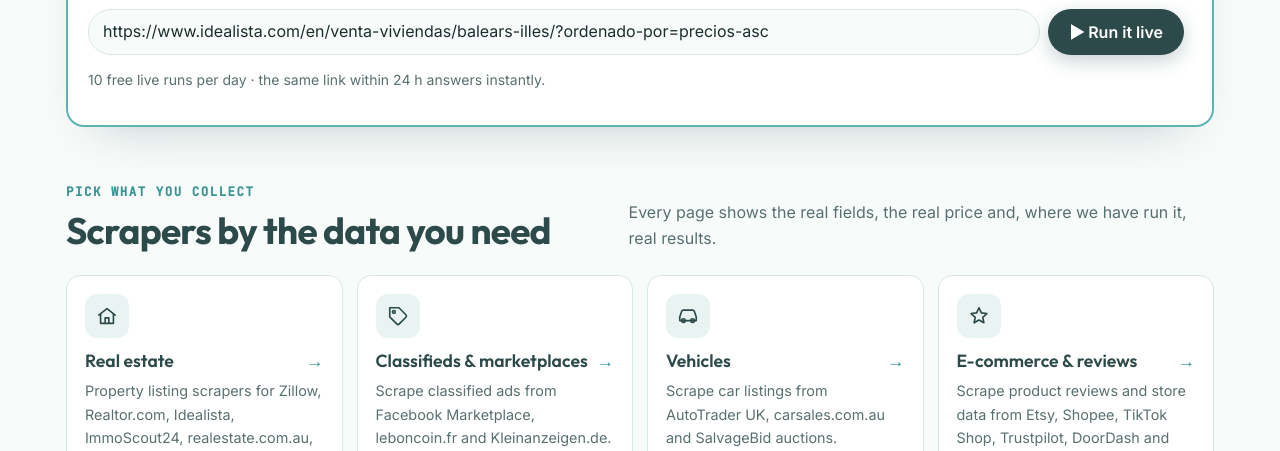
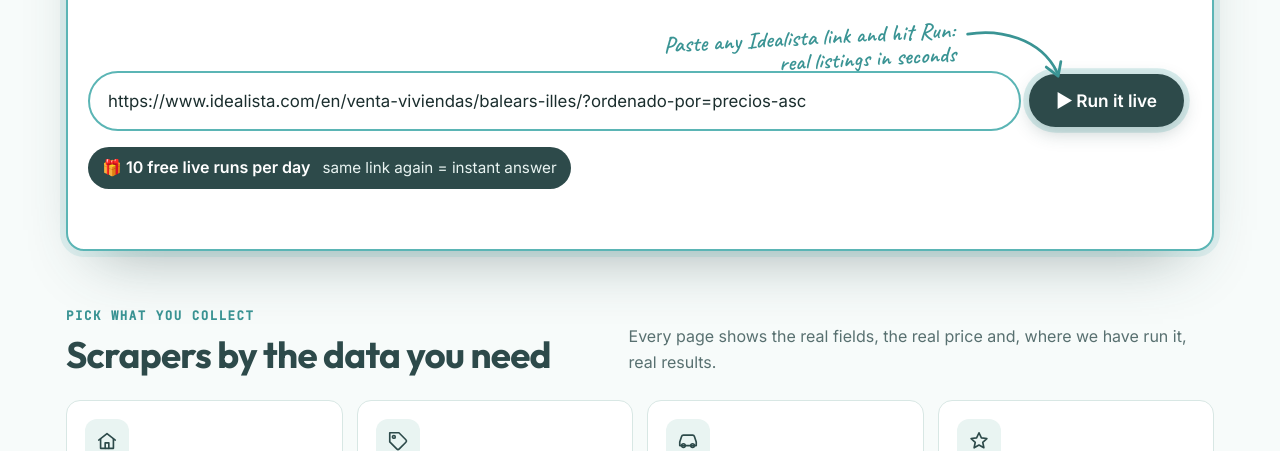
Before and after one commit to FlowExtractAPI/FlowExtractAPI.github.io, an Astro site: page / in a window 1280 px wide. Shown: the part 987-1438 px from the top of the page. Built offline with nearby package versions, Linux system fonts and the light colour scheme; Astro itself is replaced by a stand-in of ours.

Commit message:
Try it live: hand-drawn arrow note, bold quota pill, bigger field, pulsing Run; log why a human check fails
Co-Authored-By: Claude Opus 5.5 <noreply@anthropic.com>

```diff
--- a/package.json
+++ b/package.json
@@ -15,6 +15,7 @@
     "deploy": "node scripts/deploy.mjs"
   },
   "dependencies": {
+    "@fontsource/caveat": "5.2.8",
     "@fontsource/inter": "5.2.8",
     "@fontsource/jetbrains-mono": "5.2.8",
     "@fontsource/outfit": "5.2.8",
--- a/src/components/LiveDemo.astro
+++ b/src/components/LiveDemo.astro
@@ -2,6 +2,7 @@
 // "Try it live": the visitor pastes one link and gets the first results from a real run (POST /api/demo on our own
 // Worker: Turnstile + limits + cache; the Worker holds the run-only token). Results show as Cards (photo, price,
 // title, text, facts: chosen per actor from its dataset schema), Table or JSON, with JSON/CSV downloads.
+import '@fontsource/caveat/600.css';
 import { site } from '../lib/site.js';
 // soon: actors shown as "coming soon" chips (home page). Empty on actor pages.
 const { actor, soon = [], title = 'Try it live' } = Astro.props;
@@ -29,12 +30,14 @@ const freeResults = main && main.priceFreePlanUsd ? Math.floor(5 / main.priceFre
   </div>
   <div data-live-part>
     <p class="muted small">{d.hint}</p>
-    <form class="explorer-tools" data-demo-form>
+    <div class="demo-note" aria-hidden="true"><span>Paste any Idealista link and hit Run:<br>real listings in seconds</span><svg viewBox="0 0 120 70" width="110" height="64"><path d="M6 10 C 40 4, 86 14, 104 52" fill="none" stroke="currentColor" stroke-width="3" stroke-linecap="round"/><path d="M92 46 L105 56 L108 40" fill="none" stroke="currentColor" stroke-width="3" stroke-linecap="round" stroke-linejoin="round"/></svg></div>
+    <form class="explorer-tools demo-form" data-demo-form>
       <input type="url" name="url" required value={d.sample} aria-label={d.label} spellcheck="false" />
-      <button class="btn btn-primary" type="submit" data-demo-run>▶ Run it live</button>
+      <button class="btn btn-primary demo-run" type="submit" data-demo-run>▶ Run it live</button>
       <div class="cf-turnstile" data-sitekey={site.turnstileSiteKey} data-size="flexible" data-appearance="interaction-only" data-callback="feDemoToken" data-error-callback="feDemoError" data-expired-callback="feDemoExpired"></div>
     </form>
-    <p class="muted small" data-demo-status>10 free live runs per day · the same link within 24 h answers instantly.</p>
+    <p class="demo-quota"><b>🎁 10 free live runs per day</b><span>same link again = instant answer</span></p>
+    <p class="demo-status" data-demo-status aria-live="polite"></p>
     <div class="demo-results" data-demo-results hidden>
       <div class="demo-bar">
         <div class="demo-views" role="tablist" aria-label="View">
--- a/src/styles/site.css
+++ b/src/styles/site.css
@@ -266,3 +266,16 @@ details.more summary { cursor: pointer; color: var(--teal-d); font-weight: 600;
 .demo-signup strong { font: 600 1.1rem var(--head); color: #fff; }
 .demo-signup b { color: #fff; }
 .demo-signup .btn-primary { background: var(--teal); color: #0d2a2a; box-shadow: none; }
+/* "Try it live": make it impossible to miss */
+.live-demo { border: 2px solid var(--teal); box-shadow: 0 0 0 6px rgba(91,181,181,.15), 0 30px 60px -30px rgba(45,74,74,.45); position: relative; }
+.live-demo h2 { font-size: clamp(1.7rem, 3.8vw, 2.4rem); }
+.demo-note { display: flex; justify-content: flex-end; align-items: flex-end; gap: 6px; margin: 4px 120px -18px 0; color: var(--teal-d); pointer-events: none; }
+.demo-note span { font: 600 1.45rem/1.05 "Caveat", "Segoe Print", cursive; transform: rotate(-3deg); text-align: right; }
+.demo-note svg { flex: none; transform: translateY(14px); }
+@media (max-width: 720px) { .demo-note { margin: 4px 0 -8px; justify-content: flex-start; } .demo-note svg { transform: translateY(10px) scaleX(-1) rotate(-20deg); } }
+.demo-form input { font-size: 1.05rem; padding: 15px 18px; border: 2px solid var(--teal); background: #fff; }
+.demo-run { font-size: 1.08rem; padding: 15px 26px; animation: runpulse 2.2s ease-in-out infinite; }
+@keyframes runpulse { 0%, 100% { box-shadow: 0 6px 18px rgba(45,74,74,.25), 0 0 0 0 rgba(91,181,181,.55); } 50% { box-shadow: 0 6px 18px rgba(45,74,74,.25), 0 0 0 10px rgba(91,181,181,0); } }
+.demo-quota { display: inline-flex; flex-wrap: wrap; gap: 6px 12px; align-items: center; margin: 2px 0 6px; padding: 8px 14px; border-radius: 999px; background: var(--slate); color: #e9f4f2; font-size: .95rem; }
+.demo-quota b { color: #fff; font-size: 1rem; }
+.demo-status { font-weight: 600; color: var(--slate); min-height: 1.4em; margin: 6px 0; }
--- a/worker/demo.js
+++ b/worker/demo.js
@@ -73,6 +73,7 @@ export async function handleDemo(request, env, ctx, record) {
   const ts = new FormData();
   ts.append('secret', env.TURNSTILE_SECRET); ts.append('response', String(body.turnstile || '')); ts.append('remoteip', ip);
   const verdict = optional ? { success: true } : await fetch('https://challenges.cloudflare.com/turnstile/v0/siteverify', { method: 'POST', body: ts }).then((r) => r.json()).catch(() => ({ success: false }));
+  if (!verdict.success) console.log(`demo human check failed: token length ${String(body.turnstile || '').length}, codes ${JSON.stringify(verdict['error-codes'] || [])}, hostname ${verdict.hostname || '-'}`);
   if (!verdict.success) { record(env, 'demo_human_failed', String(body.actor), String((verdict['error-codes'] || [])[0] || ''), request); return json(403, { error: 'The human check did not pass. Reload the page and try again.' }); }
 
   const cacheKey = new Request(`https://flowextractapi.com/__demo-cache/v2/${body.actor}/${await sha(target.split('#')[0])}`);
```
Also changed, not shown: 1 other file.
